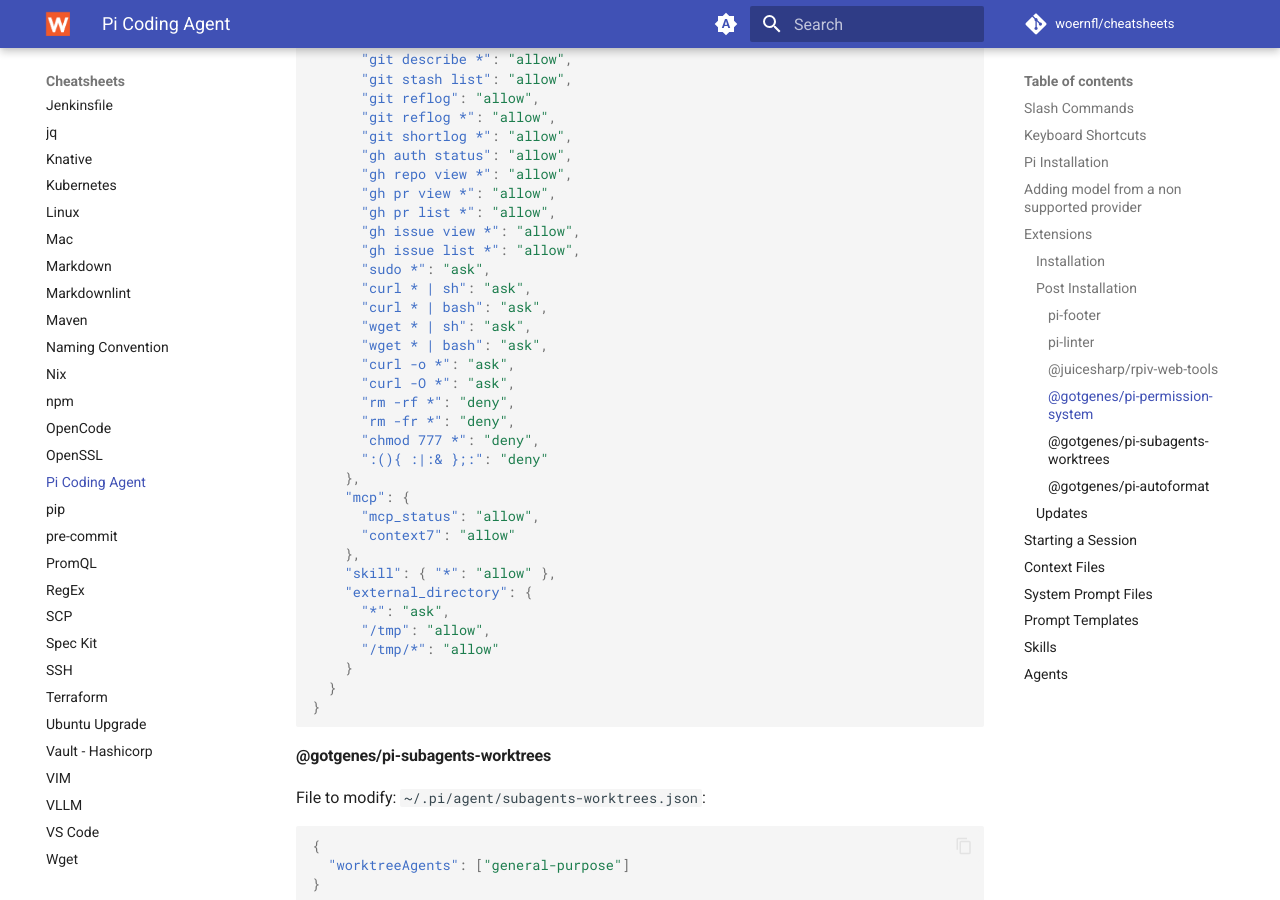
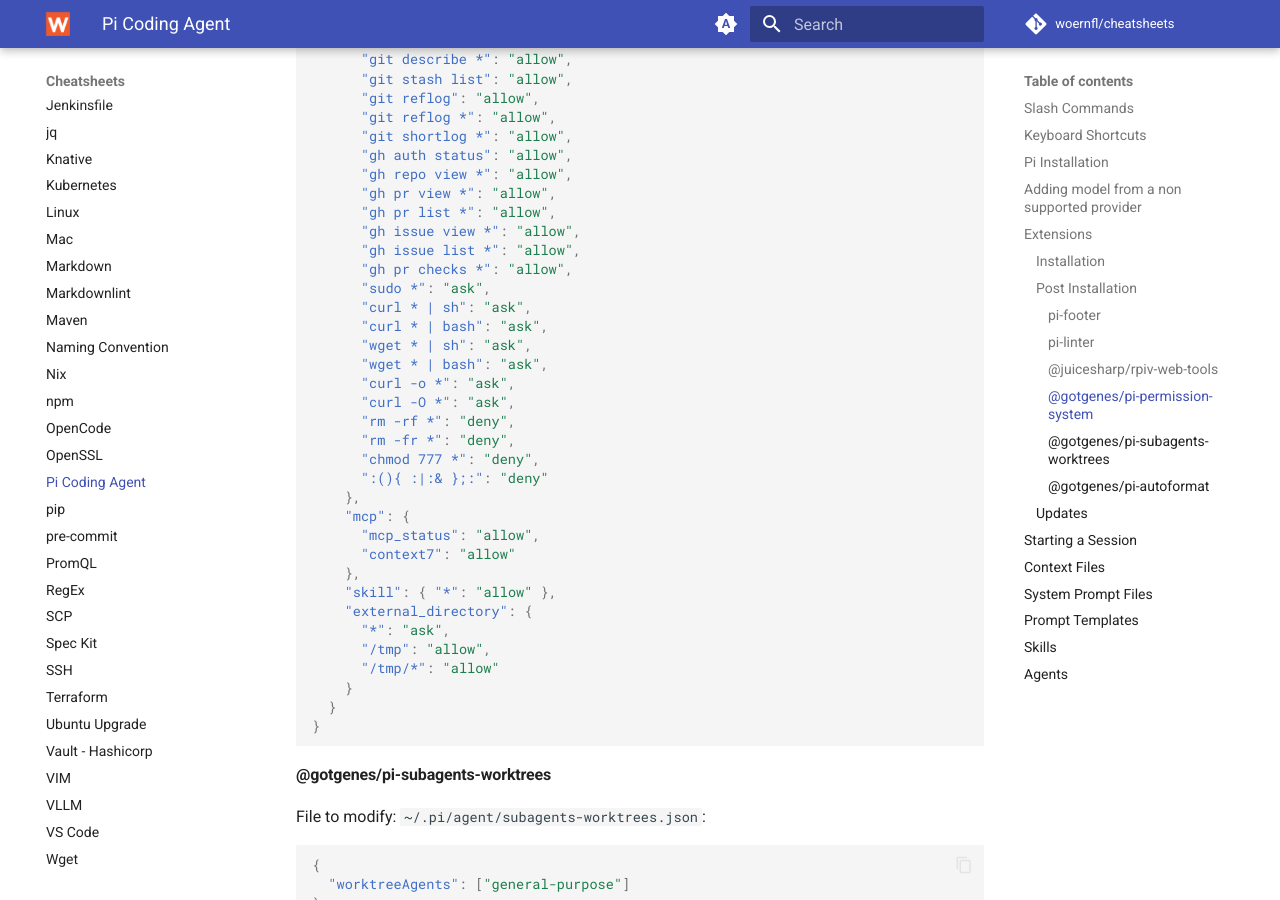
Before and after one commit to woernfl/cheatsheets, an MkDocs documentation site: the page built from docs/pi.md, in a window 1280 px wide and 900 px high, scrolled down 11035 px. Built offline with MkDocs 1.6.1 and Material for MkDocs 9.7.7, drawn with Linux system fonts in a browser that asks for light colours; comment, search, counter and statistics services are not loaded.

Commit message:
Update pi.md (#528)

```diff
--- a/docs/pi.md
+++ b/docs/pi.md
@@ -541,6 +541,7 @@
       "gh pr list *": "allow",
       "gh issue view *": "allow",
       "gh issue list *": "allow",
+      "gh pr checks *": "allow",
       "sudo *": "ask",
       "curl * | sh": "ask",
       "curl * | bash": "ask",
```
